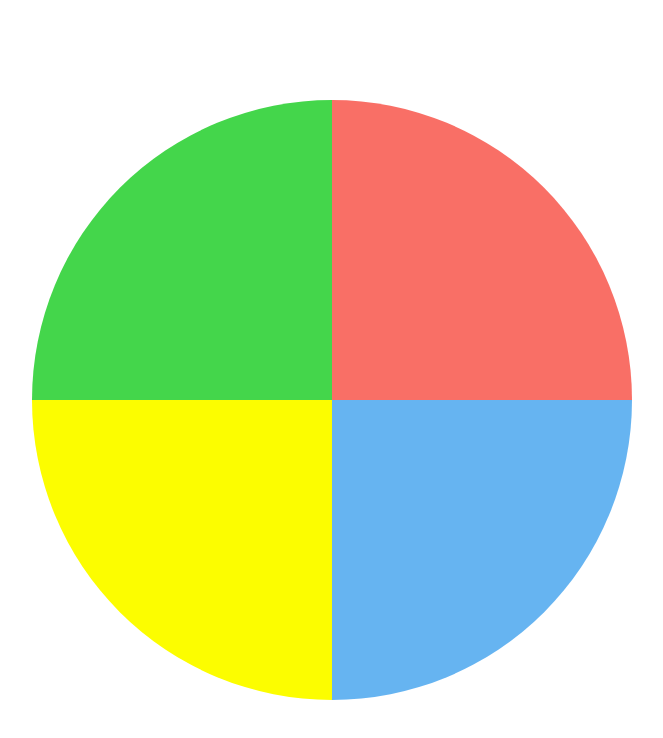
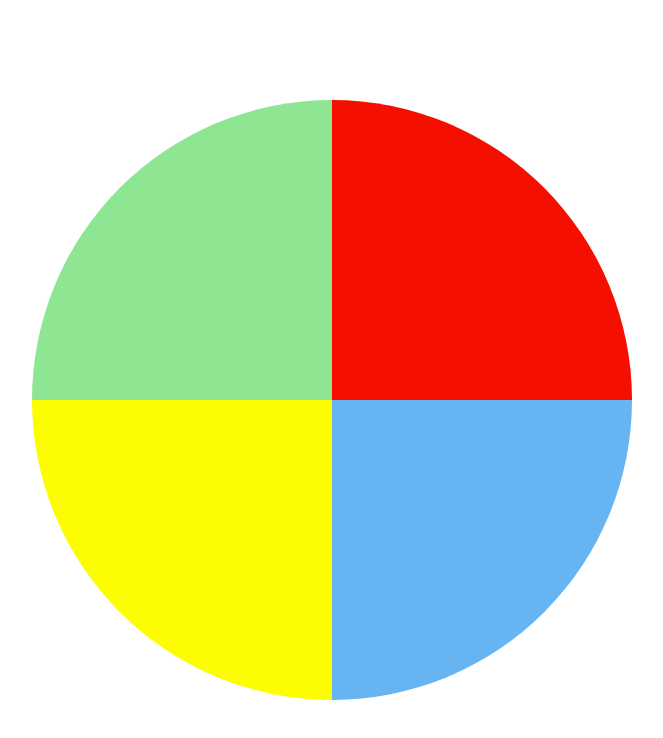
Before and after one commit to INTR2002a/simon, a plain HTML site: page index.html in a window 1280 px wide. Shown: the whole page, without its empty margins (308-971 px from the left). Drawn offline with Linux system fonts and the light colour scheme.

Commit message:
Now green is the light panel

```diff
--- a/index.html
+++ b/index.html
@@ -16,8 +16,8 @@
 
 
         <div class="simon">
-            <div class="panel green"></div>
-            <div class="panel red light"></div>
+            <div class="panel green light"></div>
+            <div class="panel red"></div>
             <div class="panel yellow"></div>
             <div class="panel blue"></div>
         </div>
```
